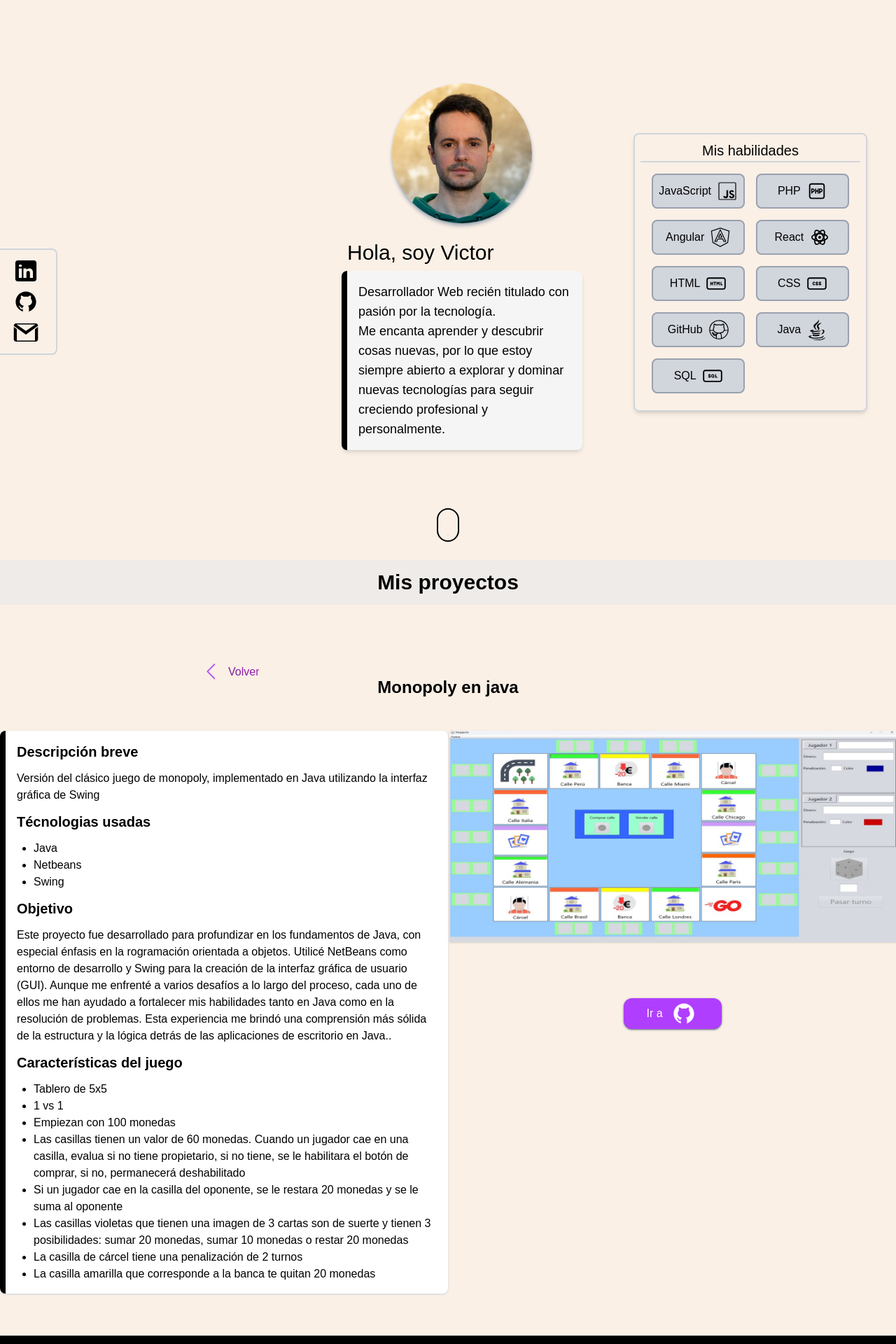
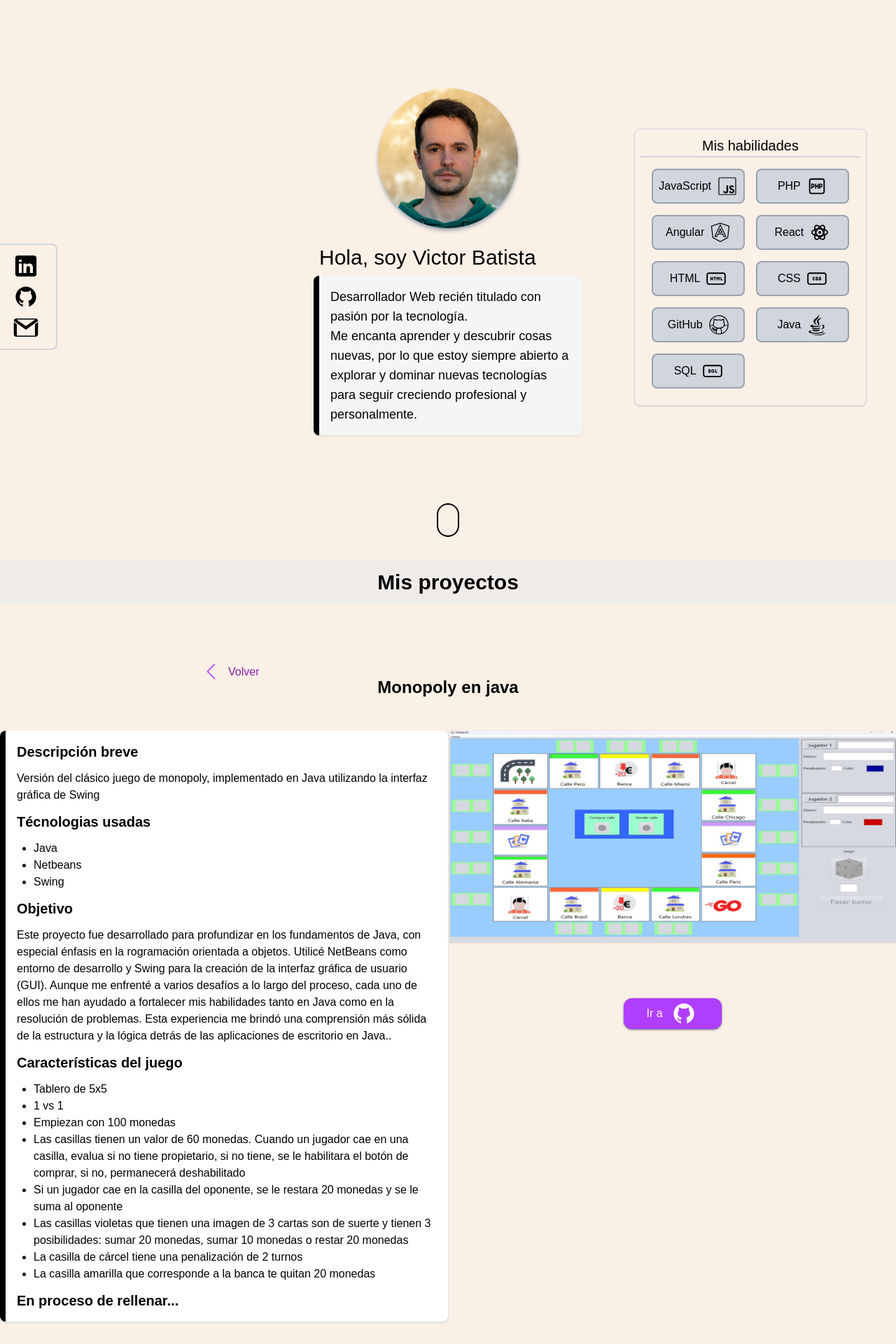
Before and after one commit to vicroix/portafolio-angular, an Angular app: page /details/1 in a window 1280 px wide. Shown: the top 1920 px of the page at 70% size. Built offline with nearby package versions, Linux system fonts and the light colour scheme.

Commit message:
Portafolio v1.1

```diff
--- a/src/app/app.component.html
+++ b/src/app/app.component.html
@@ -5,7 +5,6 @@
 </header> -->
 <section
   class="min-h-screen pt-[93.98px] bg-cover bg-center grid grid-cols-1 md:grid-cols-3 grid-rows-[auto,1fr,100px] gap-4" [ngClass]="bgColorSecciones">
-<!--  -->
   <!-- Menú a la izquierda -->
   <div class="flex items-center justify-start mt-15">
     <div
@@ -37,7 +36,7 @@
     </div>
   </div>
   <!-- Descripción en el centro -->
-  <div class="flex items-center justify-center overflow-hidden max-w-full pl-10">
+  <div class="flex items-center justify-center overflow-hidden max-w-full">
     <app-midescripcion></app-midescripcion>
   </div>
 
--- a/src/app/app.component.ts
+++ b/src/app/app.component.ts
@@ -1,17 +1,16 @@
-import { Component, Input, Output} from '@angular/core';
+import { Component} from '@angular/core';
 import { RouterOutlet } from '@angular/router';
 import { RatonComponent } from './raton/raton.component';
 import { MidescripcionComponent } from './midescripcion/midescripcion.component';
 import { MishabilidadesComponent } from './mishabilidades/mishabilidades.component';
 import { FooterComponent } from './footer/footer.component';
 import { CommonModule } from '@angular/common';
-import { NavbarComponent } from './nav-bar/navbar.component';
 
 
 
 @Component({
   selector: 'app-root',
-  imports: [RouterOutlet, RatonComponent, MidescripcionComponent, NavbarComponent, MishabilidadesComponent, FooterComponent, CommonModule],
+  imports: [RouterOutlet, RatonComponent, MidescripcionComponent, MishabilidadesComponent, FooterComponent, CommonModule],
   templateUrl: './app.component.html',
   styleUrl: './app.component.css'
 })
--- a/src/app/home/home.component.html
+++ b/src/app/home/home.component.html
@@ -2,4 +2,5 @@
   <app-card imageSrc="Megapoly.jpg" getTitle="Monopoly en Java" class="p-4" id="1"/>
   <app-card imageSrc="inicioMipag.jpg" getTitle="Mi pagina web"class="p-4" id="2"/>
   <app-card imageSrc="ApiPokemon.jpg" getTitle="API REST Pokemon Frontend/Backend"class="p-4" id="3"/>
+  <app-card imageSrc="Portafolio.png" getTitle="Mi portafolio en Angular"class="p-4" id="4"/>
 </div>
--- a/src/app/midescripcion/midescripcion.component.html
+++ b/src/app/midescripcion/midescripcion.component.html
@@ -1,8 +1,8 @@
-<div class="flex flex-col items-center max-w-lg mx-auto">
+<div class="flex flex-col items-center max-w-md mx-auto">
   <img class="rounded-full w-40 sm:w-50 shadow-md shadow-gray-400" src="/assets/img/fotoPerfil.jpeg" alt="foto perfil">
   <div class="text-base sm:text-lg p-4">
-    <h1 class="text-2xl sm:text-3xl p-2">Hola, soy Victor</h1>
-    <div class="border-l-8 rounded-lg p-4 bg-[#F5F5F5] shadow-md">
+    <h1 class="text-2xl sm:text-3xl p-2">Hola, soy Victor Batista</h1>
+    <div class="border-l-8 rounded-lg p-4 bg-[#F5F5F5] shadow-sm">
       <p>Desarrollador Web recién titulado con pasión por la tecnología.</p>
       <p>Me encanta aprender y
         descubrir cosas nuevas, por lo que estoy siempre abierto a explorar y dominar nuevas tecnologías para seguir
--- a/src/app/mishabilidades/mishabilidades.component.html
+++ b/src/app/mishabilidades/mishabilidades.component.html
@@ -1,6 +1,6 @@
 <div class="space-y-2">
   <div>
-    <div class="text-[16px]h-20 p-2 border-2 border-gray-300 rounded-lg shadow-md hover:scale-101">
+    <div class="text-[16px]h-20 p-2 border-1 border-gray-300 rounded-lg shadow-sm">
       <h2 class="flex justify-center text-[20px] border-b-2 border-gray-300 ">Mis
         habilidades</h2>
       <div
--- a/src/assets/proyectos.json
+++ b/src/assets/proyectos.json
@@ -47,6 +47,10 @@
           "La casilla de cárcel tiene una penalización de 2 turnos",
           "La casilla amarilla que corresponde a la banca te quitan 20 monedas"
         ]
+      },
+      {
+        "tipo": "titulo",
+        "contenido": "En proceso de rellenar..."
       }
     ],
     "imagen": "Megapoly.jpg",
@@ -81,6 +85,10 @@
           "Apache"
         ],
         "clases": "list-disc list-inside space-y-2 text-lg"
+      },
+      {
+        "tipo": "titulo",
+        "contenido": "En proceso de rellenar..."
       }
     ],
     "imagen": "inicioMipag.jpg",
@@ -179,6 +187,40 @@
     "imagen": "ApiPokemon.jpg",
     "enlace": "https://github.com/vicroix/Angular_APIREST",
     "enlace2": "https://github.com/vicroix/mi-api"
+  },
+  {
+    "id": "4",
+    "titulo": "Portafolios en Angular",
+    "descripcion": [
+      {
+        "tipo": "titulo",
+        "contenido": "Detalles del Proyecto"
+      },
+      {
+        "tipo": "parrafo",
+        "contenido": "Desarrollado en Angular y Tailwindcss"
+      },
+      {
+        "tipo": "titulo",
+        "contenido": "Características"
+      },
+      {
+        "tipo": "lista",
+        "contenido": [
+          "Backend: Node.js",
+          "Frontend: Angular 19, TypeScript",
+          "Estilizado: Tailwind CSS",
+          "Comunicación HTTP: Angular HttpClient"
+        ],
+        "clases": "list-disc list-inside space-y-2 text-lg"
+      },
+      {
+        "tipo": "titulo",
+        "contenido": "En proceso de rellenar..."
+      }
+    ],
+    "imagen": "Portafolio.png",
+    "enlace": "https://github.com/vicroix/portafolio-angular"
   }
 
 ]
```
Also changed, not shown: src/assets/img/Portafolio.png (added).
